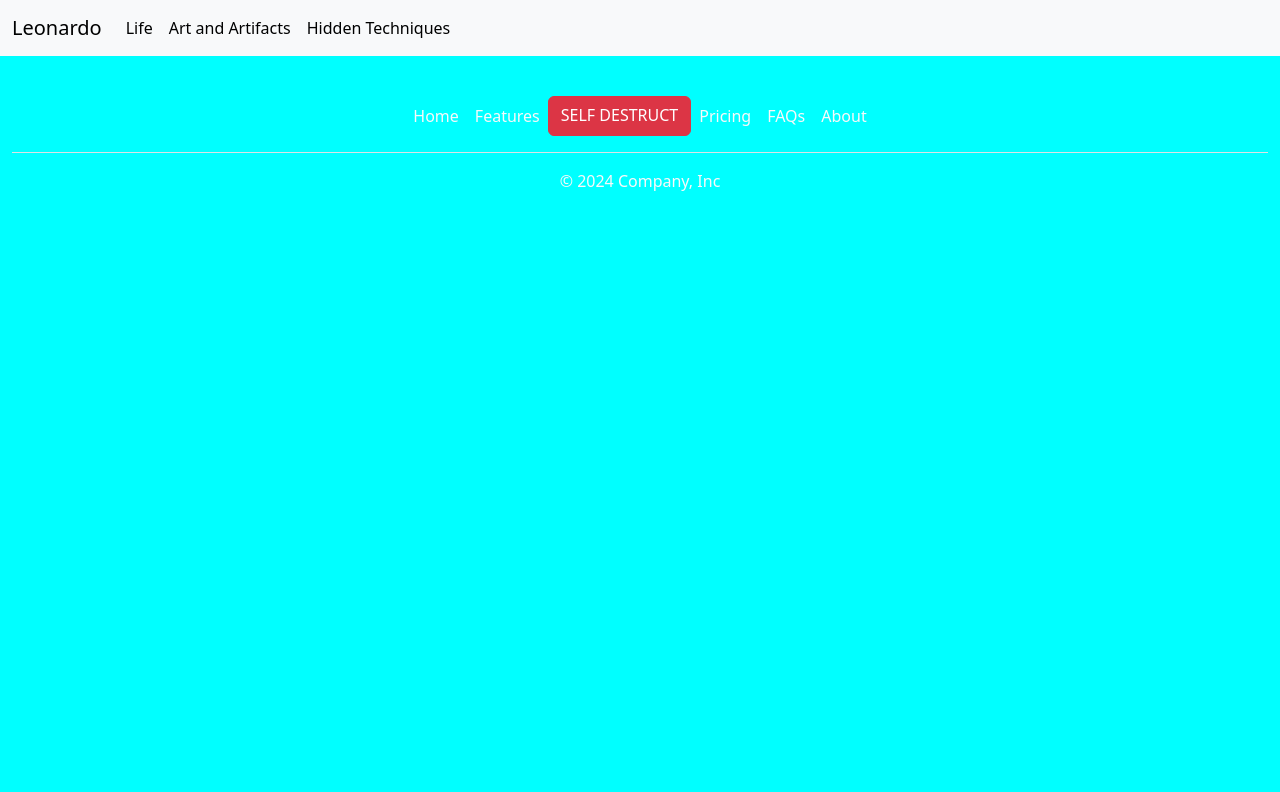
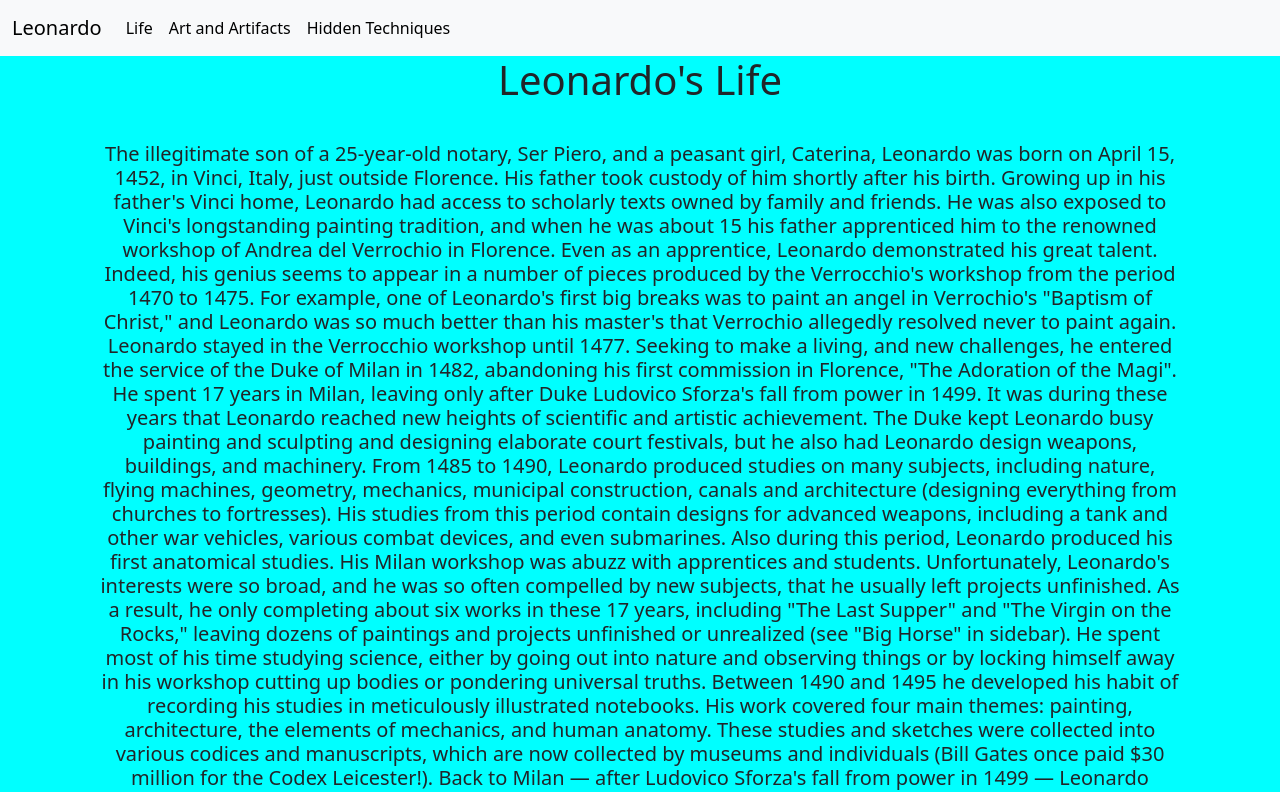
Before and after one commit to CopperCoder227/FamousWebsite, a plain HTML site: page life.html in a window 1280 px wide. Shown: the top 792 px of the page. Drawn offline with nearby package versions, Linux system fonts and the light colour scheme.

Commit message:
added LARGE text

```diff
--- a/life.html
+++ b/life.html
@@ -60,6 +60,83 @@
     </header>
     <main>
       <!--Header/Intro Section-->
+      <div>
+        <h1>Leonardo's Life</h1>
+      </div>
+      <!-- Totaly dint coppy a website here-->
+      <div>
+        <h5 class="life">
+          The illegitimate son of a 25-year-old notary, Ser Piero, and a peasant
+          girl, Caterina, Leonardo was born on April 15, 1452, in Vinci, Italy,
+          just outside Florence. His father took custody of him shortly after
+          his birth. Growing up in his father's Vinci home, Leonardo had access
+          to scholarly texts owned by family and friends. He was also exposed to
+          Vinci's longstanding painting tradition, and when he was about 15 his
+          father apprenticed him to the renowned workshop of Andrea del
+          Verrochio in Florence. Even as an apprentice, Leonardo demonstrated
+          his great talent. Indeed, his genius seems to appear in a number of
+          pieces produced by the Verrocchio's workshop from the period 1470 to
+          1475. For example, one of Leonardo's first big breaks was to paint an
+          angel in Verrochio's "Baptism of Christ," and Leonardo was so much
+          better than his master's that Verrochio allegedly resolved never to
+          paint again. Leonardo stayed in the Verrocchio workshop until 1477.
+          Seeking to make a living, and new challenges, he entered the service
+          of the Duke of Milan in 1482, abandoning his first commission in
+          Florence, "The Adoration of the Magi". He spent 17 years in Milan,
+          leaving only after Duke Ludovico Sforza's fall from power in 1499. It
+          was during these years that Leonardo reached new heights of scientific
+          and artistic achievement. The Duke kept Leonardo busy painting and
+          sculpting and designing elaborate court festivals, but he also had
+          Leonardo design weapons, buildings, and machinery. From 1485 to 1490,
+          Leonardo produced studies on many subjects, including nature, flying
+          machines, geometry, mechanics, municipal construction, canals and
+          architecture (designing everything from churches to fortresses). His
+          studies from this period contain designs for advanced weapons,
+          including a tank and other war vehicles, various combat devices, and
+          even submarines. Also during this period, Leonardo produced his first
+          anatomical studies. His Milan workshop was abuzz with apprentices and
+          students. Unfortunately, Leonardo's interests were so broad, and he
+          was so often compelled by new subjects, that he usually left projects
+          unfinished. As a result, he only completing about six works in these
+          17 years, including "The Last Supper" and "The Virgin on the Rocks,"
+          leaving dozens of paintings and projects unfinished or unrealized (see
+          "Big Horse" in sidebar). He spent most of his time studying science,
+          either by going out into nature and observing things or by locking
+          himself away in his workshop cutting up bodies or pondering universal
+          truths. Between 1490 and 1495 he developed his habit of recording his
+          studies in meticulously illustrated notebooks. His work covered four
+          main themes: painting, architecture, the elements of mechanics, and
+          human anatomy. These studies and sketches were collected into various
+          codices and manuscripts, which are now collected by museums and
+          individuals (Bill Gates once paid $30 million for the Codex
+          Leicester!). Back to Milan — after Ludovico Sforza's fall from power
+          in 1499 — Leonardo searched for a new patron. Over the next 16 years,
+          Leonardo worked and traveled throughout Italy for a number of
+          employers, including the infamous Cesare Borgia. He traveled for a
+          year with Borgia's army as a military engineer and even met Niccolo
+          Machiavelli, author of "The Prince." Leonardo designed a bridge to
+          span the "golden horn" in Constantinople during this period and
+          received a commission, with the help of Machiavelli, to paint the
+          "Battle of Anghiari." About 1503, Leonardo reportedly began work on
+          the "Mona Lisa." From 1513 to 1516, he worked in Rome, maintaining a
+          workshop and undertaking a variety of projects for the Pope. He
+          continued his studies of human anatomy and physiology, but the Pope
+          forbade him from dissecting cadavers, limiting his progress. Following
+          the death of his patron Giuliano de' Medici in March of 1516, he was
+          offered the title of Premier Painter and Engineer and Architect of the
+          King by Francis I in France. His last and perhaps most generous
+          patron, Francis I provided Leonardo with a stipend and manor house
+          near the royal chateau at Amboise. Although suffering from a paralysis
+          of the right hand, Leonardo (who wrote with his left-handed) was still
+          able to draw and teach. He produced studies for the Virgin Mary from
+          "The Virgin and Child with St. Anne", studies of cats, horses,
+          dragons, St. George, anatomical studies, studies on the nature of
+          water, drawings of the Deluge, and of various machines. Leonardo died
+          on May 2, 1519 in Cloux, France. Legend has it that King Francis was
+          at his side when he died, cradling Leonardo's head in his arms.
+        </h5>
+      </div>
+      <!-- IMGS-->
     </main>
     <footer>
       <!-- place footer here -->
--- a/style.css
+++ b/style.css
@@ -57,5 +57,9 @@ body {
     height: 75%;
     width: 75%;
     padding: 10px 20px 10px 20px;
+}
+
+.life{
+  padding: 30px 100px 200px 100px;
 
 }
```
Also changed, not shown: index.html (+4 -4 lines).
